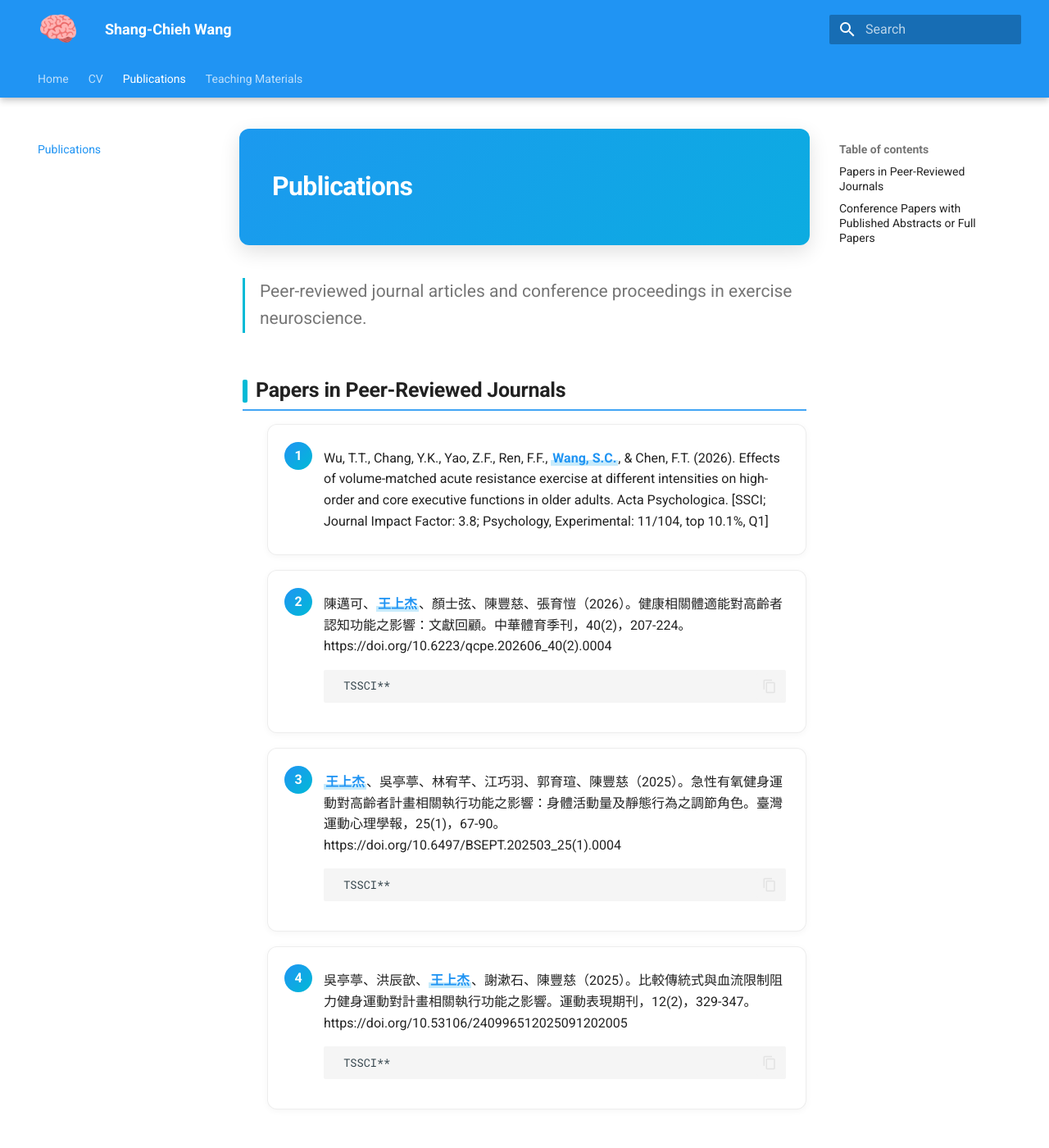
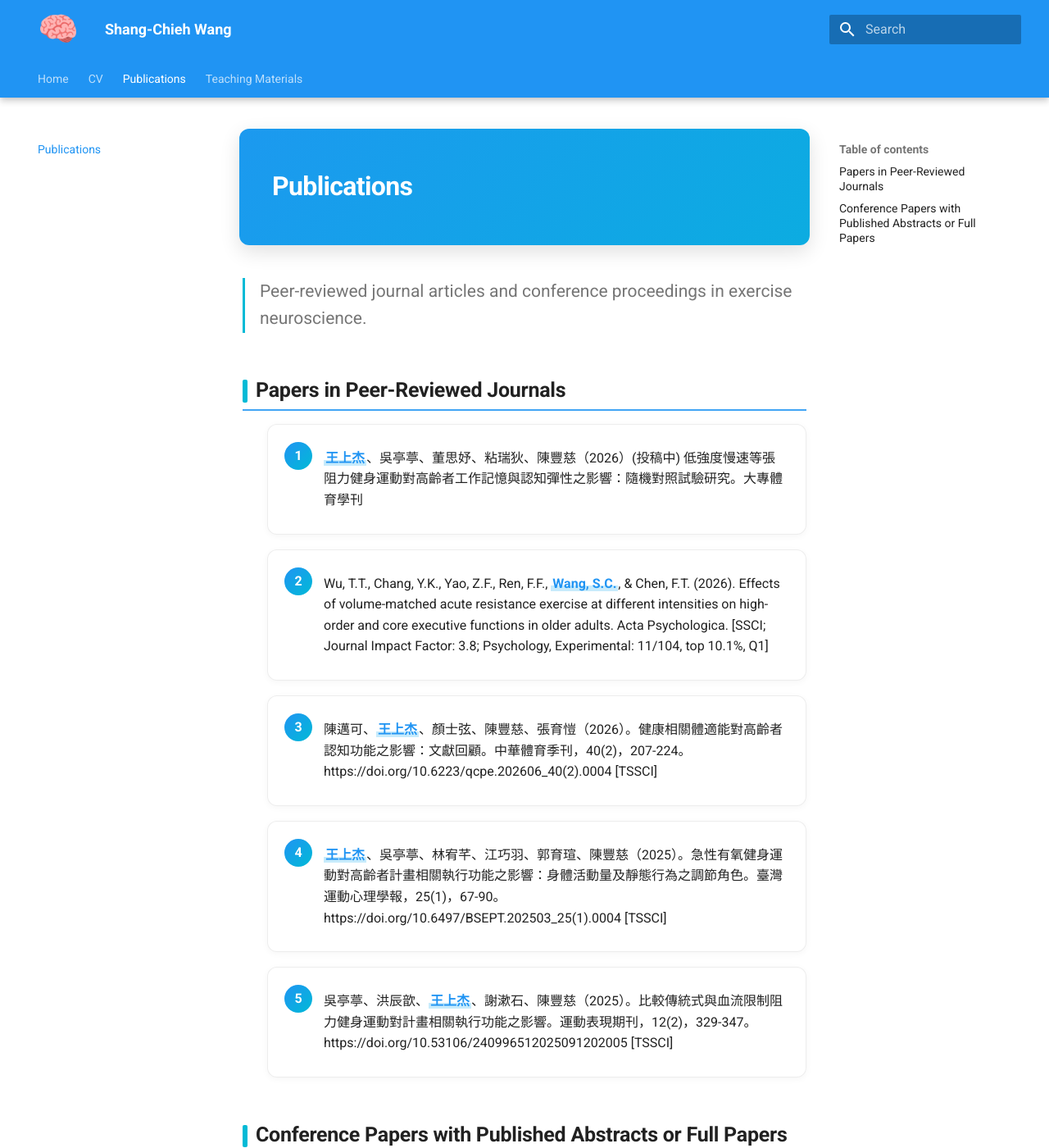
Before and after one commit to chieh1005/chieh1005.github.io, an MkDocs documentation site: the page built from docs/publications.md, in a window 1280 px wide and 1400 px high. Shown: the whole window at 82% size. Built offline with MkDocs 1.6.1 and Material for MkDocs 9.7.7, drawn with Linux system fonts in a browser that asks for light colours; some of the changed text lies outside the part shown.

Commit message:
Update publications.md

```diff
--- a/docs/publications.md
+++ b/docs/publications.md
@@ -7,25 +7,15 @@ Peer-reviewed journal articles and conference proceedings in exercise neuroscien
 
 ## Papers in Peer-Reviewed Journals
 
-1. Wu, T.T., Chang, Y.K., Yao, Z.F., Ren, F.F., **Wang, S.C.**, & Chen, F.T. (2026). Effects of volume-matched acute resistance exercise at different intensities on high-order and core executive functions in older adults. Acta Psychologica. [SSCI; Journal Impact Factor: 3.8; Psychology, Experimental: 11/104, top 10.1%, Q1]
+1. **王上杰**、吳亭葶、董思妤、粘瑞狄、陳豐慈（2026）(投稿中) 低強度慢速等張阻力健身運動對高齡者工作記憶與認知彈性之影響：隨機對照試驗研究。大專體育學刊
 
-2. 陳邁可、**王上杰**、顏士弦、陳豐慈、張育愷（2026）。健康相關體適能對高齡者認知功能之影響：文獻回顧。中華體育季刊，40(2)，207-224。https://doi.org/10.6223/qcpe.202606_40(2).0004
+2. Wu, T.T., Chang, Y.K., Yao, Z.F., Ren, F.F., **Wang, S.C.**, & Chen, F.T. (2026). Effects of volume-matched acute resistance exercise at different intensities on high-order and core executive functions in older adults. Acta Psychologica. [SSCI; Journal Impact Factor: 3.8; Psychology, Experimental: 11/104, top 10.1%, Q1]
 
+3. 陳邁可、**王上杰**、顏士弦、陳豐慈、張育愷（2026）。健康相關體適能對高齡者認知功能之影響：文獻回顧。中華體育季刊，40(2)，207-224。https://doi.org/10.6223/qcpe.202606_40(2).0004 [TSSCI]
 
+4. **王上杰**、吳亭葶、林宥芊、江巧羽、郭育瑄、陳豐慈（2025）。急性有氧健身運動對高齡者計畫相關執行功能之影響：身體活動量及靜態行為之調節角色。臺灣運動心理學報，25(1)，67-90。 https://doi.org/10.6497/BSEPT.202503_25(1).0004 [TSSCI]
 
-         TSSCI**
-
-3. **王上杰**、吳亭葶、林宥芊、江巧羽、郭育瑄、陳豐慈（2025）。急性有氧健身運動對高齡者計畫相關執行功能之影響：身體活動量及靜態行為之調節角色。臺灣運動心理學報，25(1)，67-90。 https://doi.org/10.6497/BSEPT.202503_25(1).0004
-
-
-
-         TSSCI**
-
-4. 吳亭葶、洪辰歆、**王上杰**、謝漱石、陳豐慈（2025）。比較傳統式與血流限制阻力健身運動對計畫相關執行功能之影響。運動表現期刊，12(2)，329-347。 https://doi.org/10.53106/240996512025091202005
-
-
-
-         TSSCI**
+5. 吳亭葶、洪辰歆、**王上杰**、謝漱石、陳豐慈（2025）。比較傳統式與血流限制阻力健身運動對計畫相關執行功能之影響。運動表現期刊，12(2)，329-347。 https://doi.org/10.53106/240996512025091202005 [TSSCI]
 
 
 ## Conference Papers with Published Abstracts or Full Papers
@@ -38,7 +28,7 @@ Peer-reviewed journal articles and conference proceedings in exercise neuroscien
 
 4. Wu, T.T., Chiang, C.Y., & **Wang, S.C.** (2024). The Effects of Acute Resistance Exercise Dosage on Inhibitory Control in Older Adults. 2024 Annual Meeting and Academic Conference of the Taiwan Society of Sport Psychology: Issues of Mental Health in the AI Era: Challenges for Sport Psychology, Taichung, Taiwan.
 
-5. Chiang, C.Y., Wu, T.T., & **Wang, S.-C.** (2024). The Relationship Between Physical Activity Levels and Planning-Related Executive Function in Adolescents with Hearing Impairments. 2024 Annual Meeting and Academic Conference of the Taiwan Society of Sport Psychology: Issues of Mental Health in the AI Era: Challenges for Sport Psychology, Taichung, Taiwan.
+5. Chiang, C.Y., Wu, T.T., & **Wang, S.C.** (2024). The Relationship Between Physical Activity Levels and Planning-Related Executive Function in Adolescents with Hearing Impairments. 2024 Annual Meeting and Academic Conference of the Taiwan Society of Sport Psychology: Issues of Mental Health in the AI Era: Challenges for Sport Psychology, Taichung, Taiwan.
 
 6. Zhang, Y.C., Su, H.F., He, X.H., Wang, Y.S., **Wang, S.C.**, & Chen, F.-T. (2025). The Effect of Dual-Task Training on Planning-Related Executive Function in Older Adults: The Moderating Role of Exercise Frequency. 2025 Annual Meeting and Academic Conference of the Taiwan Society of Sport Psychology, Taichung, Taiwan.
 
```
